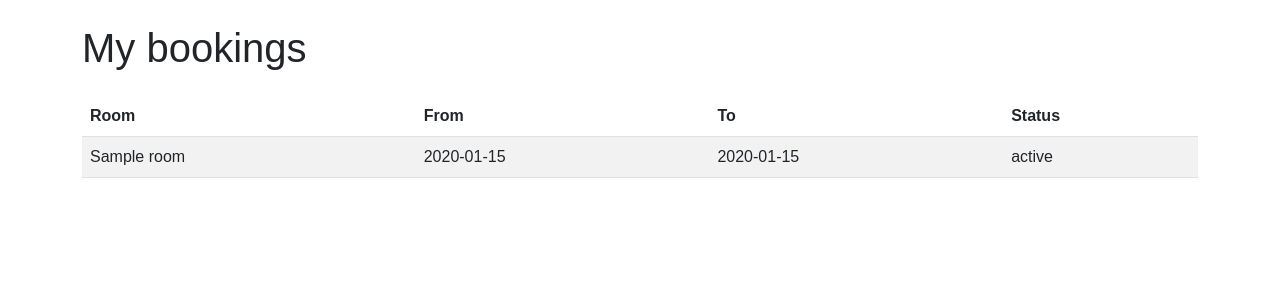
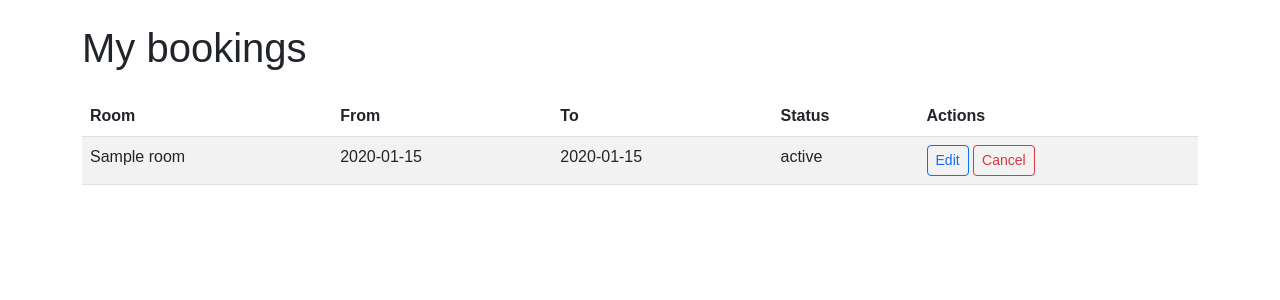
Before and after one commit to dailafing/FlaskHotel, a Flask app: page /my-bookings in a window 1280 px wide. Shown: the part 56-356 px from the top of the page. Run offline with Flask 3, Linux system fonts and the light colour scheme; a user stored in the database is signed in; tables that the repository leaves empty hold one stand-in row (values such as "Sample post").

Commit message:
Add the actions column to the my bookings, and update the appearance of that list with text-muted.

```diff
--- a/app/templates/my_bookings.html
+++ b/app/templates/my_bookings.html
@@ -12,6 +12,7 @@
       <th>From</th>
       <th>To</th>
       <th>Status</th>
+      <th>Actions</th>
     </tr>
   </thead>
 
@@ -26,10 +27,19 @@
         <td>{{ b.end_date }}</td>
         <td>{{ b.status }}</td>
 
+        <td>
+          <a href="{{ url_for('main.edit_booking', booking_id=b.id) }}" class="btn btn-sm btn-outline-primary">Edit</a>
+
+          <form action="{{ url_for('main.delete_booking', booking_id=b.id) }}" method="post" style="display:inline;">
+            <button class="btn btn-sm btn-outline-danger" onclick="return confirm('Cancel this booking?')">Cancel</button>
+          </form>
+        </td>
+
+
       </tr>
     {% else %}
       <tr>
-        <td colspan="4">No bookings yet.</td>
+        <tr><td colspan="5" class="text-muted">No bookings yet.</td></tr>
       </tr>
     {% endfor %}
 
```
